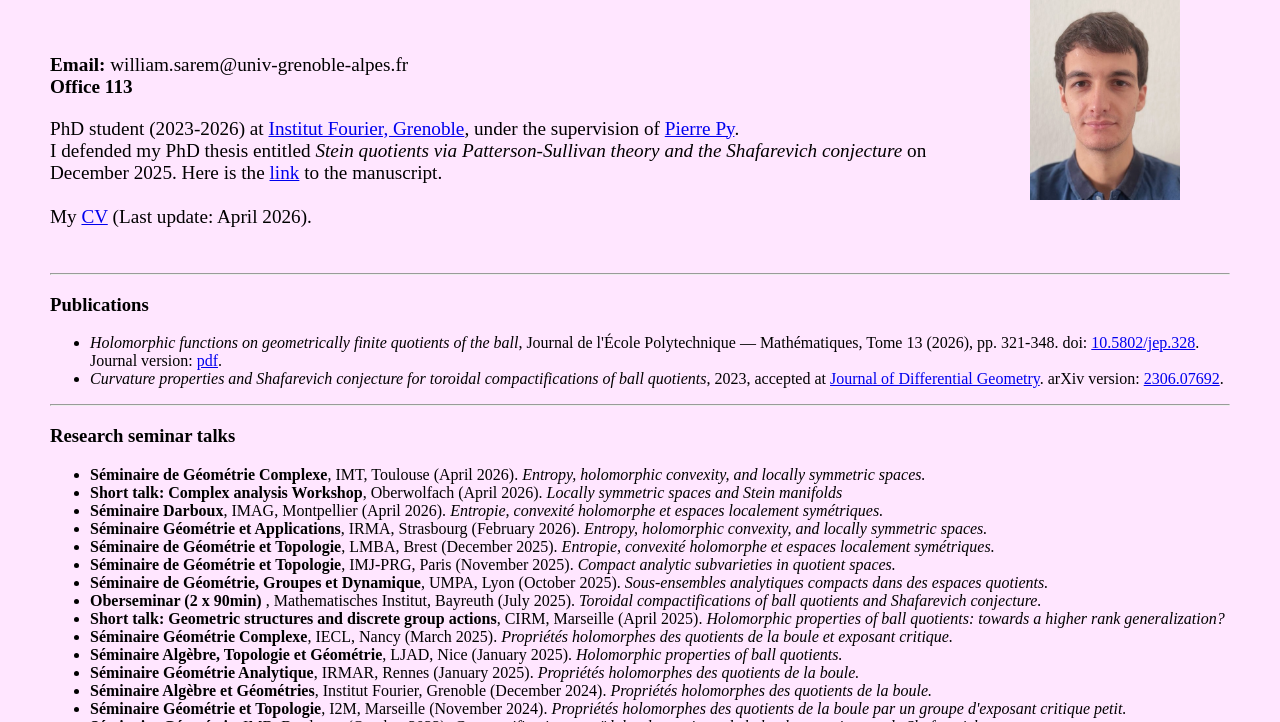
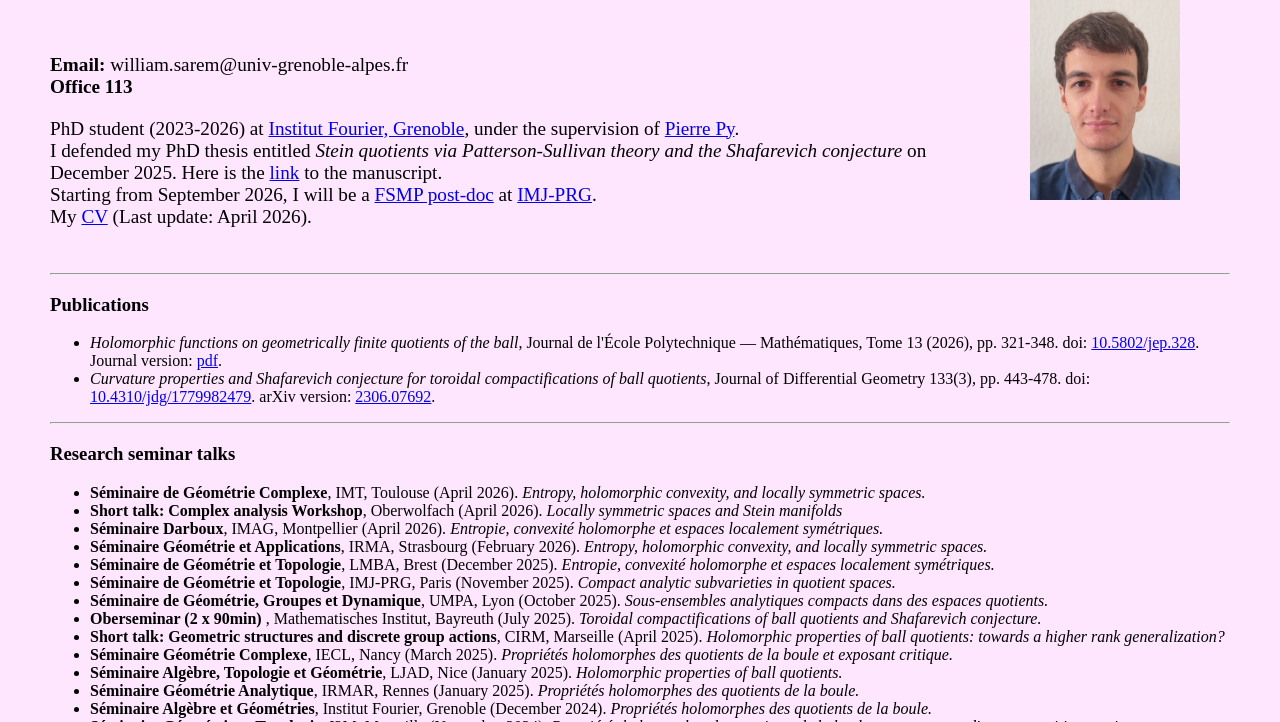
Before and after one commit to williamsarem/williamsarem.github.io, a plain HTML site: page index.html in a window 1280 px wide. Shown: the part 78-800 px from the top of the page. Drawn offline with Linux system fonts and the light colour scheme.

Commit message:
Update index.html

```diff
--- a/index.html
+++ b/index.html
@@ -21,6 +21,7 @@
 	<br>
 	I defended my PhD thesis entitled <i>Stein quotients via Patterson-Sullivan theory and the Shafarevich conjecture</i> on December 2025. Here is the <a href="SAREM_thesis.pdf">link</a> to the manuscript.
 	<br>
+Starting from September 2026, I will be a <a href="https://sciencesmaths-paris.fr/en/postdoc-fsmp">FSMP post-doc</a> at <a href="https://www.imj-prg.fr/">IMJ-PRG</a>.
 	<br>
 My <a href="CV.pdf">CV</a> (Last update: April 2026).
     </p>
@@ -34,7 +35,7 @@ My <a href="CV.pdf">CV</a> (Last update: April 2026).
     <h3>Publications</h3>
     <ul>
 	<li><i>Holomorphic functions on geometrically finite quotients of the ball</i>, Journal de l'École Polytechnique — Mathématiques, Tome 13 (2026), pp. 321-348. doi: <a href="https://doi.org/10.5802/jep.328">10.5802/jep.328</a>. Journal version: <a href="https://jep.centre-mersenne.org/item/10.5802/jep.328.pdf">pdf</a>.</li>
-	<li><i>Curvature properties and Shafarevich conjecture for toroidal compactifications of ball quotients</i>, 2023, accepted at <a href='https://intlpress.com/journals/journalList?p=1&id=1804415814853521410'>Journal of Differential Geometry</a>. arXiv version: <a href="https://arxiv.org/abs/2306.07692">2306.07692</a>.</li>
+	<li><i>Curvature properties and Shafarevich conjecture for toroidal compactifications of ball quotients</i>, Journal of Differential Geometry 133(3), pp. 443-478. doi: <a href='https://dx.doi.org/10.4310/jdg/1779982479'>10.4310/jdg/1779982479</a>. arXiv version: <a href="https://arxiv.org/abs/2306.07692">2306.07692</a>.</li>
     </ul>
 
     <hr>
```
